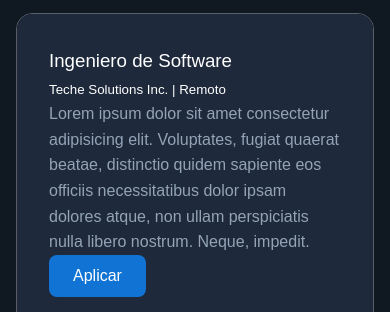
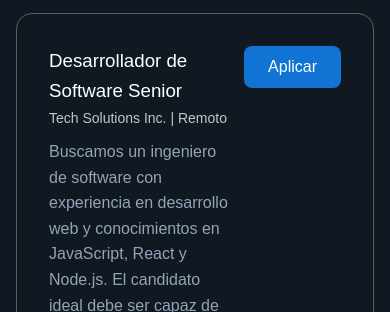
Before and after one commit to Cris7ian-tech/Practica-DevJovs, a plain HTML site: page pagina/empleos.html in a window 390 px wide. Shown: the part 532-844 px from the top of the page. Drawn offline with Linux system fonts and the light colour scheme.

Commit message:
fetch-filtros-articles dinamicos

```diff
--- /dev/null
+++ b/data.json
@@ -0,0 +1,182 @@
+[
+  {
+    "id": "7a4d1d8b-1e45-4d8c-9f1a-8c2f9a9121a4",
+    "titulo": "Desarrollador de Software Senior",
+    "empresa": "Tech Solutions Inc.",
+    "ubicacion": "Remoto",
+    "descripcion": "Buscamos un ingeniero de software con experiencia en desarrollo web y conocimientos en JavaScript, React y Node.js. El candidato ideal debe ser capaz de trabajar en equipo y tener buenas habilidades de comunicación.",
+    "data": {
+      "technology": ["react", "node", "javascript"],
+      "modalidad": "remoto",
+      "nivel": "senior"
+    }
+  },
+  {
+    "id": "d35b2c89-5d60-4f26-b19a-6cfb2f1a0f57",
+    "titulo": "Analista de Datos",
+    "empresa": "Data Driven Co.",
+    "ubicacion": "Ciudad de México",
+    "descripcion": "Estamos buscando un analista de datos con experiencia en el manejo de grandes conjuntos de datos y herramientas de visualización. Se requiere conocimiento en SQL, Python y R.",
+    "data": {
+      "technology": "python",
+      "modalidad": "cdmx",
+      "nivel": "junior"
+    }
+  },
+  {
+    "id": "e31f9a92-61d7-4b7a-b3a2-91e8c1f40b2d",
+    "titulo": "Desarrollador de Aplicaciones Móviles",
+    "empresa": "Mobile Apps Ltd.",
+    "ubicacion": "Guadalajara",
+    "descripcion": "Buscamos un desarrollador de aplicaciones móviles con experiencia en iOS y/o Android. El candidato debe tener conocimientos en Swift, Kotlin y el desarrollo de interfaces de usuario.",
+    "data": {
+      "technology": "mobile",
+      "modalidad": "guadalajara",
+      "nivel": "mid-level"
+    }
+  },
+  {
+    "id": "f62d8a34-923a-4ac2-9b0b-14e0ac2f5405",
+    "titulo": "Ingeniero de DevOps",
+    "empresa": "Cloud Services SA",
+    "ubicacion": "Remoto",
+    "descripcion": "Estamos buscando un ingeniero de DevOps con experiencia en la gestión de infraestructuras en la nube, automatización de procesos y herramientas de integración continua. Se requiere conocimiento en AWS, Azure o GCP.",
+    "data": {
+      "technology": "mobile",
+      "modalidad": "remoto",
+      "nivel": "mid-level"
+    }
+  },
+  {
+    "id": "a9f31a8e-ec38-4fd3-9114-88cc6d37a92b",
+    "titulo": "Diseñador UX/UI",
+    "empresa": "Creative Minds Studio",
+    "ubicacion": "Barcelona",
+    "descripcion": "Estamos buscando un diseñador UX/UI con pasión por crear experiencias digitales excepcionales. Se requiere experiencia en Figma, diseño centrado en el usuario y colaboración con equipos de desarrollo.",
+    "data": {
+      "technology": "mobile",
+      "modalidad": "barcelona",
+      "nivel": "mid-level"
+    }
+  },
+  {
+    "id": "c1b65b42-68c5-4f1c-a8c2-8d52c5a7a5d1",
+    "titulo": "Administrador de Bases de Datos",
+    "empresa": "Secure Data Corp.",
+    "ubicacion": "Buenos Aires",
+    "descripcion": "Se busca un administrador de bases de datos con experiencia en PostgreSQL y MySQL. El candidato deberá asegurar la disponibilidad, seguridad y rendimiento de las bases de datos de producción.",
+    "data": {
+      "technology": "mobile",
+      "modalidad": "bsas",
+      "nivel": "mid-level"
+    }
+  },
+  {
+    "id": "bb8f2a99-6a20-4f9e-912a-16f54a49b8c3",
+    "titulo": "Especialista en Ciberseguridad",
+    "empresa": "SafeNet Solutions",
+    "ubicacion": "Remoto",
+    "descripcion": "Buscamos un especialista en ciberseguridad con conocimientos en protección de infraestructuras, análisis de vulnerabilidades y respuesta ante incidentes. Se valorará experiencia con SIEM y certificaciones de seguridad.",
+    "data": {
+      "technology": "mobile",
+      "modalidad": "remoto",
+      "nivel": "mid-level"
+    }
+  },
+  {
+    "id": "fe7b2c54-4f47-4e2b-9e87-2b5413a6b24f",
+    "titulo": "Product Manager",
+    "empresa": "NextGen Technologies",
+    "ubicacion": "Madrid",
+    "descripcion": "Estamos buscando un Product Manager con experiencia en la definición y lanzamiento de productos digitales. Se requiere capacidad analítica, liderazgo y conocimiento en metodologías ágiles.",
+    "data": {
+      "technology": "mobile",
+      "modalidad": "madrid",
+      "nivel": "senior"
+    }
+  },
+  {
+    "id": "a71f7a92-56d9-4b42-9f16-cb29b40e5f2c",
+    "titulo": "Frontend Developer",
+    "empresa": "Bright Web Studio",
+    "ubicacion": "Valencia",
+    "descripcion": "Buscamos un desarrollador frontend con experiencia en React, TypeScript y Tailwind CSS. Se valorará conocimiento en optimización de rendimiento y accesibilidad web.",
+    "data": {
+      "technology": "react",
+      "modalidad": "valencia",
+      "nivel": "mid-level"
+    }
+  },
+  {
+    "id": "f91e4c7b-3840-43da-8ad7-3a52e2a8cf1d",
+    "titulo": "Backend Developer",
+    "empresa": "APIWorks",
+    "ubicacion": "Bogotá",
+    "descripcion": "Estamos buscando un desarrollador backend con experiencia en Node.js, Express y bases de datos NoSQL. Se requiere conocimiento en arquitectura de microservicios.",
+    "data": {
+      "technology": "node",
+      "modalidad": "bogota",
+      "nivel": "mid"
+    }
+  },
+  {
+    "id": "b65a3c9f-b174-4d86-b8a2-9cf9b1e13a22",
+    "titulo": "Ingeniero de Machine Learning",
+    "empresa": "AI Labs",
+    "ubicacion": "Remoto",
+    "descripcion": "Buscamos un ingeniero de machine learning con experiencia en modelos de predicción y procesamiento de datos. Se valorará conocimiento en TensorFlow, PyTorch y MLOps.",
+    "data": {
+      "technology": "python",
+      "modalidad": "remoto",
+      "nivel": "senior"
+    }
+  },
+  {
+    "id": "e8d13c45-36cb-46cf-8f9d-8a0a7b532b8b",
+    "titulo": "QA Automation Engineer",
+    "empresa": "Quality First",
+    "ubicacion": "Lima",
+    "descripcion": "Se busca ingeniero de QA con experiencia en automatización de pruebas utilizando herramientas como Selenium, Cypress o Playwright. Conocimiento deseado en CI/CD.",
+    "data": {
+      "technology": "mobile",
+      "modalidad": "lima",
+      "nivel": "mid-level"
+    }
+  },
+  {
+    "id": "d2e93b8a-0b41-4d09-9a52-36a0f418d493",
+    "titulo": "Administrador de Sistemas",
+    "empresa": "InfraTech Global",
+    "ubicacion": "Santiago de Chile",
+    "descripcion": "Buscamos un administrador de sistemas con experiencia en Linux, Docker y monitoreo de servidores. Conocimiento en scripting Bash o Python será un plus.",
+    "data": {
+      "technology": "mobile",
+      "modalidad": "santiago",
+      "nivel": "mid-level"
+    }
+  },
+  {
+    "id": "cc0c1fae-4e85-4e2c-9b02-f12f9df8a2c9",
+    "titulo": "Scrum Master",
+    "empresa": "Agile Minds",
+    "ubicacion": "Madrid",
+    "descripcion": "Estamos buscando un Scrum Master con experiencia en metodologías ágiles y gestión de equipos multidisciplinarios. Certificación Scrum Master deseable.",
+    "data": {
+      "technology": "mobile",
+      "modalidad": "madrid",
+      "nivel": "mid-level"
+    }
+  },
+  {
+    "id": "a2f1d8c6-b72c-45f5-bcc5-5c1d1f39b0b1",
+    "titulo": "Soporte Técnico Nivel 2",
+    "empresa": "HelpDesk Pro",
+    "ubicacion": "Monterrey",
+    "descripcion": "Buscamos un técnico de soporte con habilidades en resolución de incidencias, redes y sistemas operativos. Se requiere atención al detalle y excelente trato con el usuario.",
+    "data": {
+      "technology": "mobile",
+      "modalidad": "monterrey",
+      "nivel": "junior"
+    }
+  }
+]
--- a/pagina/empleos.html
+++ b/pagina/empleos.html
@@ -104,34 +104,39 @@
 
       <div class="jobs-listings">
         <!-- Aquí se insertan los empleos dinámicamente -->
+
+
+
+
         <!-- Modelo de ejemplo -->
-        <article>
+        <!-- <article data-modalidad="remoto">
             <h3>Ingeniero de Software</h3>
             <small>Teche Solutions Inc. | Remoto</small>
             <p>Lorem ipsum dolor sit amet consectetur adipisicing elit. Voluptates, fugiat quaerat beatae, distinctio quidem sapiente eos officiis necessitatibus dolor ipsam dolores atque, non ullam perspiciatis nulla libero nostrum. Neque, impedit.</p>
           <button class="button-apply-job is-applied">Aplicar</button>
         </article>
 
-        <article>
+        <article data-modalidad="cdmx">
             <h3>Desarrollador de Software Senior</h3>
             <small>Teche Solutions Inc. | Remoto</small>
             <p>Buscamos un ingeniero de software con experiencia en desarrollo web y conocimientos en JavaScript, React y Node.js. El candidato ideal debe ser capaz de trabajar en equipo y tener buenas habilidades de comunicación.</p>
           <button class="button-apply-job">Aplicar</button>
         </article>
 
-        <article>
+        <article data-technology="react"
+                data-modalidad="guadalajara">
             <h3>Ingeniero de Software</h3>
             <small>Teche Solutions Inc. | Remoto</small>
             <p>Lorem ipsum dolor sit amet consectetur adipisicing elit. Voluptates, fugiat quaerat beatae, distinctio quidem sapiente eos officiis necessitatibus dolor ipsam dolores atque, non ullam perspiciatis nulla libero nostrum. Neque, impedit.</p>
           <button class="button-apply-job">Aplicar</button>
         </article>
 
-        <article>
+        <article data-modalidad="remoto">
             <h3>Ingeniero de Software</h3>
             <small>Teche Solutions Inc. | Remoto</small>
             <p>Lorem ipsum dolor sit amet consectetur adipisicing elit. Voluptates, fugiat quaerat beatae, distinctio quidem sapiente eos officiis necessitatibus dolor ipsam dolores atque, non ullam perspiciatis nulla libero nostrum. Neque, impedit.</p>
           <button class="button-apply-job">Aplicar</button>
-        </article>
+        </article> -->
       </div>
 
       <!-- Navegation -->
--- a/pagina/script.js
+++ b/pagina/script.js
@@ -7,6 +7,8 @@
 //   boton.disabled = true
 // })
 // })
+
+
 
 const jobsListingSection = document.querySelector(".jobs-listings")
 jobsListingSection.addEventListener("click", function(event) {
@@ -25,6 +27,11 @@ jobsListingSection.addEventListener("click", function(event) {
 
 
 
+
+
+
+
+
 //  filtro de Busqueda "searchaInput"
 const searchaInput = document.querySelector("#empleos-search-input")
 
@@ -32,11 +39,21 @@ searchaInput.addEventListener("input", function(event) {
   console.log(searchaInput.value)
 })
 
+
+
+
+
+
+
+
+
 // filtro de Ubicacion
 const filter = document.querySelector("#filter-location")
 const mensaje = document.querySelector("#filter-selected-value")
+//recuperamos todos los jobs:
 
 filter.addEventListener("change", function(){
+  const jobs = document.querySelectorAll("article")
   console.log(filter.value)
   //seleccionamos ese elemento:
   const selectedValue = filter.value
@@ -46,7 +63,30 @@ filter.addEventListener("change", function(){
   } else {
     mensaje.textContent = ``
   }
+  //iteramos modalidad de todos los jobs:
+  jobs.forEach(job => {
+    //otra forma de hacerlo:
+    //const modalidad = job.getAttribute(!data-modalidad)
+    console.log(job.dataset.modalidad)
+    const modalidad = job.dataset.modalidad
+
+    if(selectedValue === "" || selectedValue === modalidad) {
+      job.style.display = "block"
+    } else {
+      job.style.display = "none"
+    }
+  })
 })
+
+
+
+
+
+
+
+
+
+
 
 
 
@@ -64,4 +104,51 @@ filterExperience.addEventListener("change", function(){
   console.log(filterExperience.value)
 })
 
-//  pendiente: filtro de busqueda de empleos...
+
+
+
+
+
+
+
+
+
+
+
+
+
+//Toda la data traida del Fetch la vamos a añadir dentro de Jobs-listings
+const container = document.querySelector(".jobs-listings")
+
+
+// renderizamos ofertas labolales dinamicamente (FETCH)
+console.log("1- Antes del fetch")
+fetch("/data.json")
+.then((response) => {
+  return response.json();
+})
+.then((jobs) => {
+  console.log("3- Tengo los resultados del fetch")
+  console.log(jobs)
+  jobs.forEach(job => {
+    const article = document.createElement("article")
+    article.className = "job-listing-card"
+
+    article.dataset.modalidad = job.data.modalidad
+    article.dataset.technology = job.data.technology
+    article.dataset.nivel = job.data.nivel
+
+
+    article.innerHTML = `
+      <div>
+        <h3>${job.titulo}</h3>
+        <small>${job.empresa} | ${job.ubicacion}</small>
+        <p>${job.descripcion}</p>
+      </div>
+        <button class='button-apply-job'>Aplicar</button>
+      `
+    container.appendChild(article)
+  })
+})
+
+console.log("2- Despues del fetch")
--- a/pagina/styles.css
+++ b/pagina/styles.css
@@ -67,7 +67,7 @@ select {
   }
 
   &:focus {
-    outline: 2px solid var(--primary);
+    outline: 2px solid #334155;
     outline-offset: 2px;
   }
 }
```
